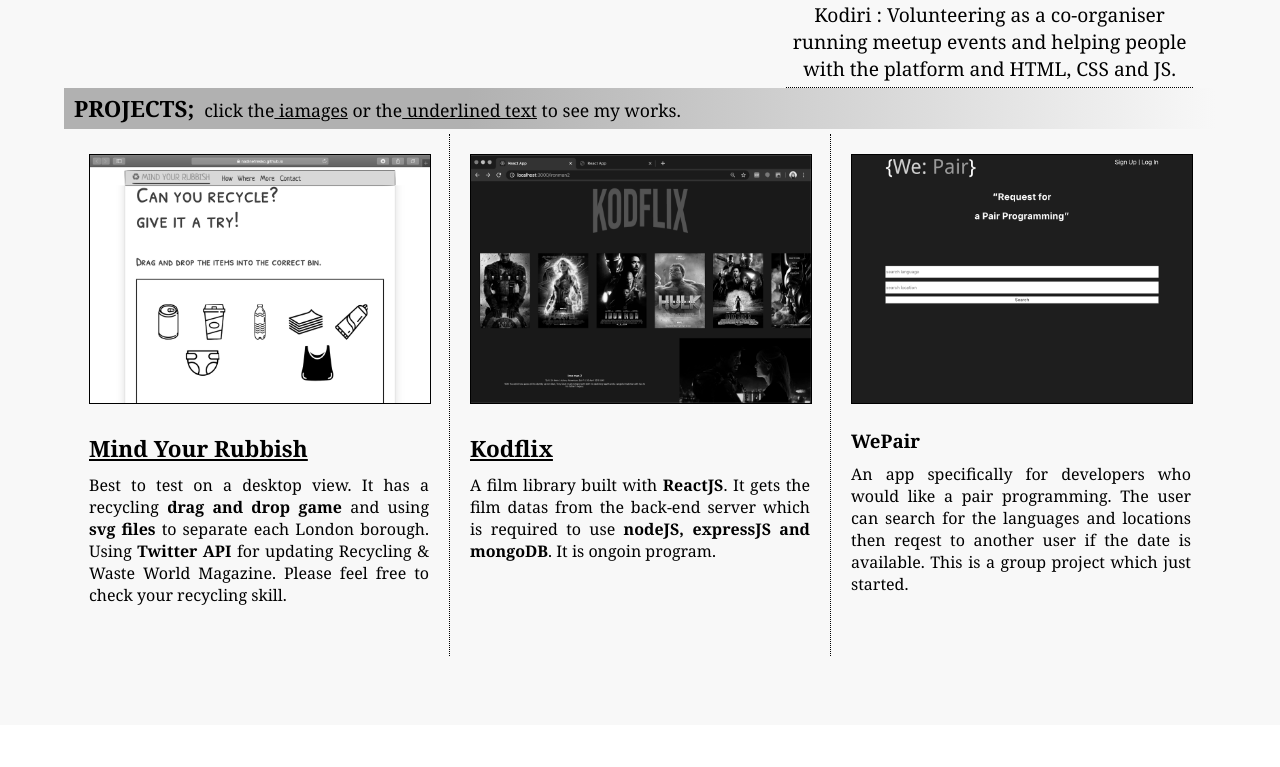
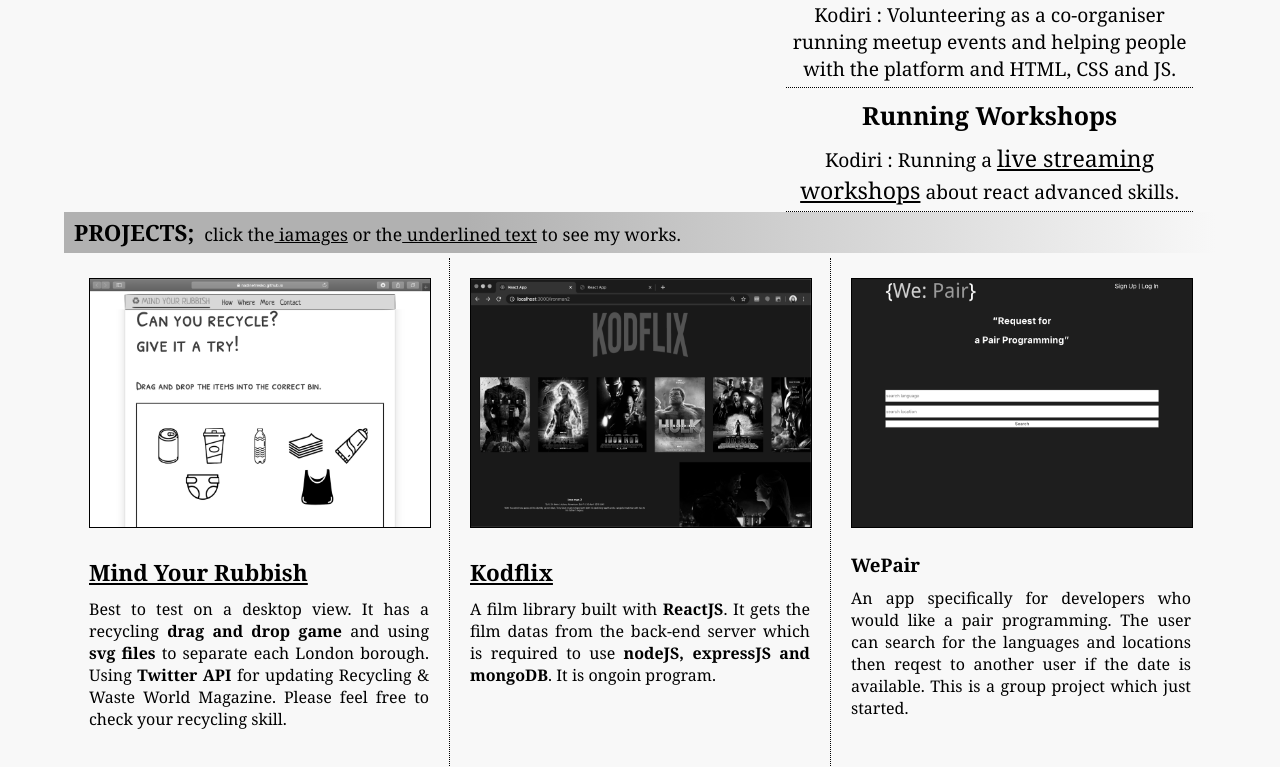
Before and after one commit to KainyRyu/portfolio, a React (Create React App) app: page / in a window 1280 px wide. Shown: the part 935-1702 px from the top of the page. Before the commit the page ends 1660 px from the top, so only its background shows below. Built offline with nearby package versions, Linux system fonts and the light colour scheme.

Commit message:
added some context on activity

```diff
--- a/src/Activities.js
+++ b/src/Activities.js
@@ -15,6 +15,10 @@ export default function Activities () {
                 / <br />
                 Kodiri : Volunteering as a co-organiser running meetup events and helping people with the platform and HTML, CSS and JS.
             </div>
+            <div className="activities-subject activity_third">
+                <h3> Running Workshops </h3>
+                Kodiri : Running a <a href="https://youtu.be/GAkdWTmPw9Q"> live streaming workshops</a> about react advanced skills.
+                </div>
         </div>
     )
 }
```
